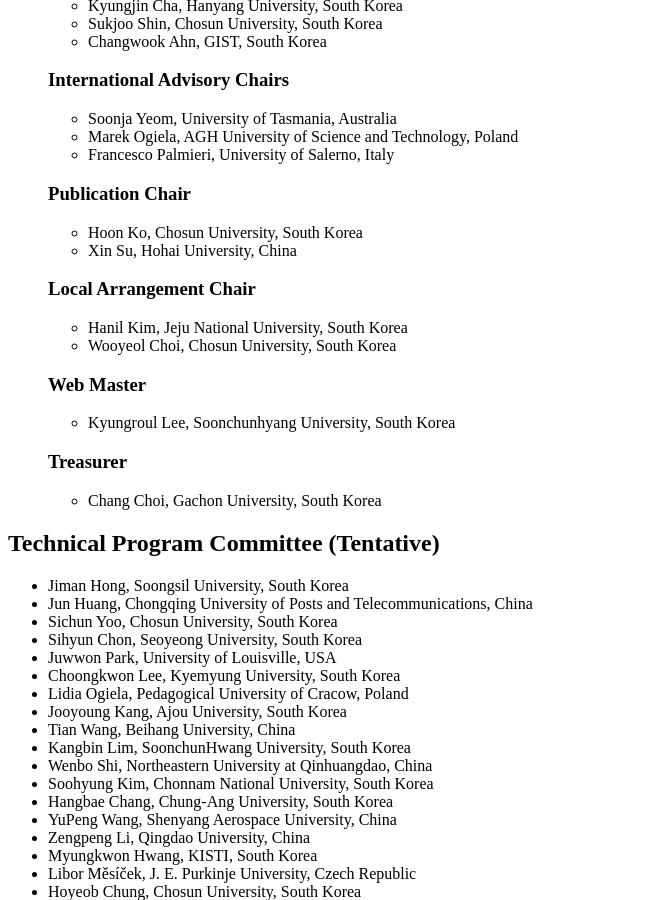
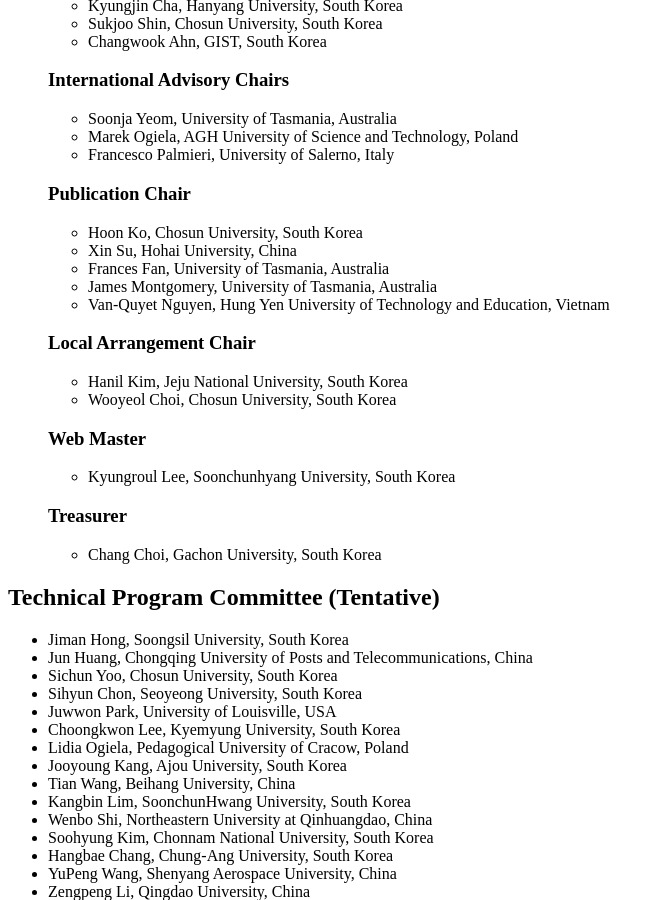
Before and after one commit to icea-conf/sma-2020.github.io, a Jekyll site: the page built from committee/index.html, in a window 1280 px wide and 900 px high, scrolled down 523 px. Shown: the whole window, without its empty margins (0-665 px from the left). Built offline with Jekyll 4.4.1, drawn with Linux system fonts in a browser that asks for light colours.

Commit message:
Update index.html

```diff
--- a/committee/index.html
+++ b/committee/index.html
@@ -40,22 +40,25 @@
         		<ul>
                             <li><a>Hoon Ko, Chosun University, South Korea</a></li>
                             <li><a>Xin Su, Hohai University, China</a></li>
+			    <li><a>Frances Fan, University of Tasmania, Australia</a></li>
+			    <li><a>James Montgomery, University of Tasmania, Australia</a></li>
+			    <li><a>Van-Quyet Nguyen, Hung Yen University of Technology and Education, Vietnam</a></li>
                		</ul>
+
                	<h3>Local Arrangement Chair</h3>
         		<ul>
                             <li><a>Hanil Kim, Jeju National University, South Korea</a></li>
                             <li><a>Wooyeol Choi, Chosun University, South Korea</a></li>
                		</ul>
+
                	<h3>Web Master</h3>
         		<ul>
                             <li><a>Kyungroul Lee, Soonchunhyang University, South Korea</a></li>
                		</ul>
+
                	<h3>Treasurer</h3>
         		<ul>
                             <li><a>Chang Choi, Gachon University, South Korea</a></li>
-               		</ul>
-               	<h3></h3>
-
                		</ul>
             </ul>
 </div>
```
Lines whose indentation alone changed are shown as unchanged.
